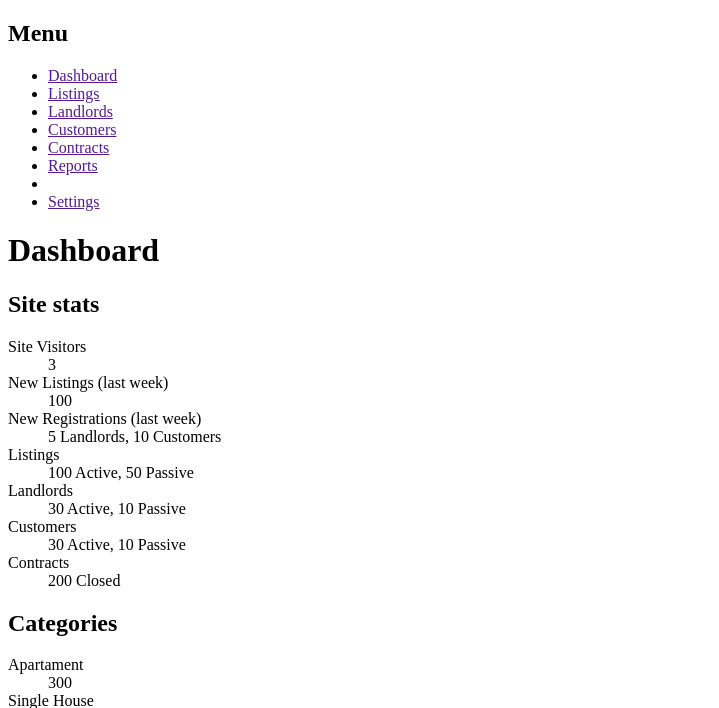
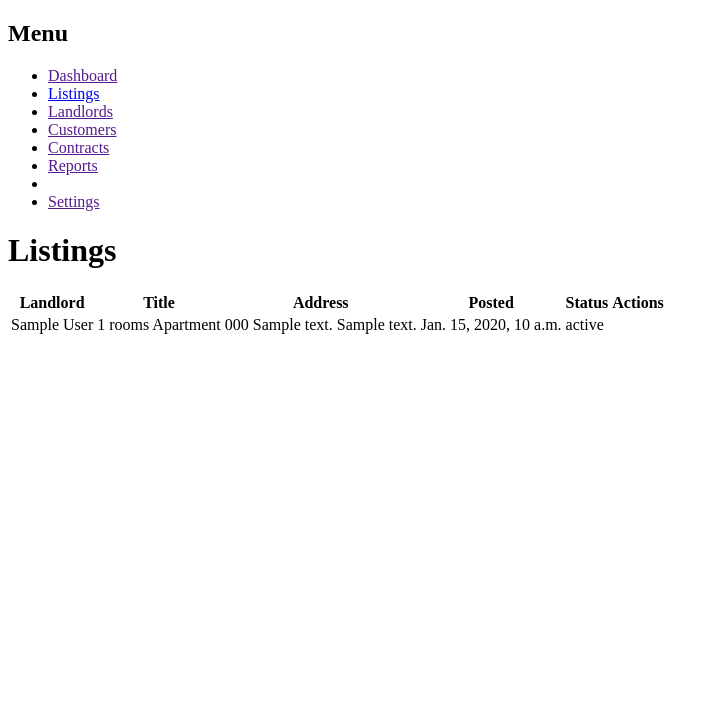
Before and after one commit to eaudeweb/atomic-housing-demo, a Django app: page /hsadmin/listing/list in a window 1280 px wide. Shown: the part 44-752 px from the top of the page, without its empty margins (0-719 px from the left). Run offline with Django 3.2, Linux system fonts and the light colour scheme; tables that the repository leaves empty hold one stand-in row (values such as "Sample post").

Commit message:
[hsadmin]

```diff
--- a/atomic_housing/models.py
+++ b/atomic_housing/models.py
@@ -81,6 +81,9 @@ class Landlord(models.Model):
     phone = models.CharField(max_length=20)
     email = models.CharField(max_length=255)
 
+    def __unicode__(self):
+        return u"{} {}".format(self.first_name, self.last_name)
+
 
 class Customer(models.Model):
     user = models.OneToOneField(User)
@@ -126,6 +129,18 @@ class Listing(models.Model):
     rent = models.IntegerField()
     deposit = models.IntegerField()
 
+    @property
+    def title(self):
+        return u"{rooms} rooms {type}".format(
+            rooms=self.rooms, type=self.get_accomodation_display()
+        )
+
+    @property
+    def address(self):
+        return u"{} {} {}".format(
+            self.address_zipcode, self.address_address, self.address_city,
+        )
+
 
 admin.site.register(Listing)
 admin.site.register(Landlord)
--- a/atomic_housing/templates/_layout_admin.html
+++ b/atomic_housing/templates/_layout_admin.html
@@ -20,7 +20,7 @@
     {% block menu %}
     <ul>
       <li><a href="">Dashboard</a></li>
-      <li><a href="">Listings</a></li>
+      <li><a href="{% url 'hsadmin_listing_list' %}">Listings</a></li>
       <li><a href="">Landlords</a></li>
       <li><a href="">Customers</a></li>
       <li><a href="">Contracts</a></li>
--- /dev/null
+++ b/atomic_housing/templates/hsadmin/listing_list.html
@@ -0,0 +1,30 @@
+{% extends '_layout_admin.html' %}
+
+{% block content %}
+  <h1>Listings</h1>
+
+  <table>
+    <thead>
+    <tr>
+      <th>Landlord</th>
+      <th>Title</th>
+      <th>Address</th>
+      <th>Posted</th>
+      <th>Status</th>
+      <th>Actions</th>
+    </tr>
+    </thead>
+    <tbody>
+    {% for listing in object_list %}
+      <tr>
+      <td>{{ listing.owner }}</td>
+      <td>{{ listing.title }}</td>
+      <td>{{ listing.address }}</td>
+      <td>{{ listing.posted }}</td>
+      <td>{{ listing.get_status_display }}</td>
+      </tr>
+    {% endfor %}
+    </tbody>
+  </table>
+
+{% endblock %}
--- a/atomic_housing/urls.py
+++ b/atomic_housing/urls.py
@@ -3,8 +3,9 @@ from django.contrib import admin
 from atomic_housing.views import *
 
 urlpatterns = patterns('',
-
-    url(r'hsadmin/', HSAdminHome.as_view(), name='hsadmin_home'),
+    url(r'^hsadmin/$', HSAdminHome.as_view(), name='hsadmin_home'),
+    url(r'^hsadmin/listing/list', HSAdminListings.as_view(),
+        name='hsadmin_listing_list'),
 
     url(r'^admin/', include(admin.site.urls)),
 )
--- a/atomic_housing/views.py
+++ b/atomic_housing/views.py
@@ -1,5 +1,17 @@
-from django.views.generic import TemplateView
+from django.views.generic import TemplateView, ListView
+from atomic_housing.models import Listing
+
+# HS Admin Views
+class HSAdminHome(TemplateView):
+    template_name = 'hsadmin/home.html'
 
 
-class HSAdminHome(TemplateView):
-    template_name = 'hsadmin/home.html'
+class HSAdminListings(ListView):
+    template_name = 'hsadmin/listing_list.html'
+    model = Listing
+
+
+# Landlord Views
+
+
+# Customer Views
```
